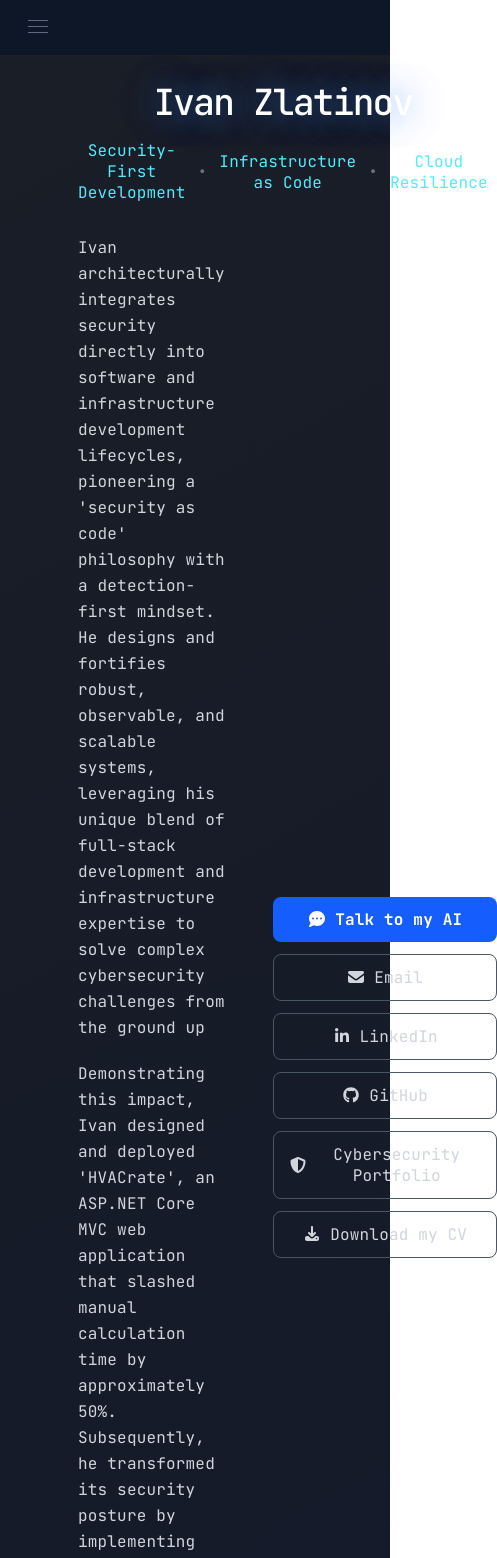
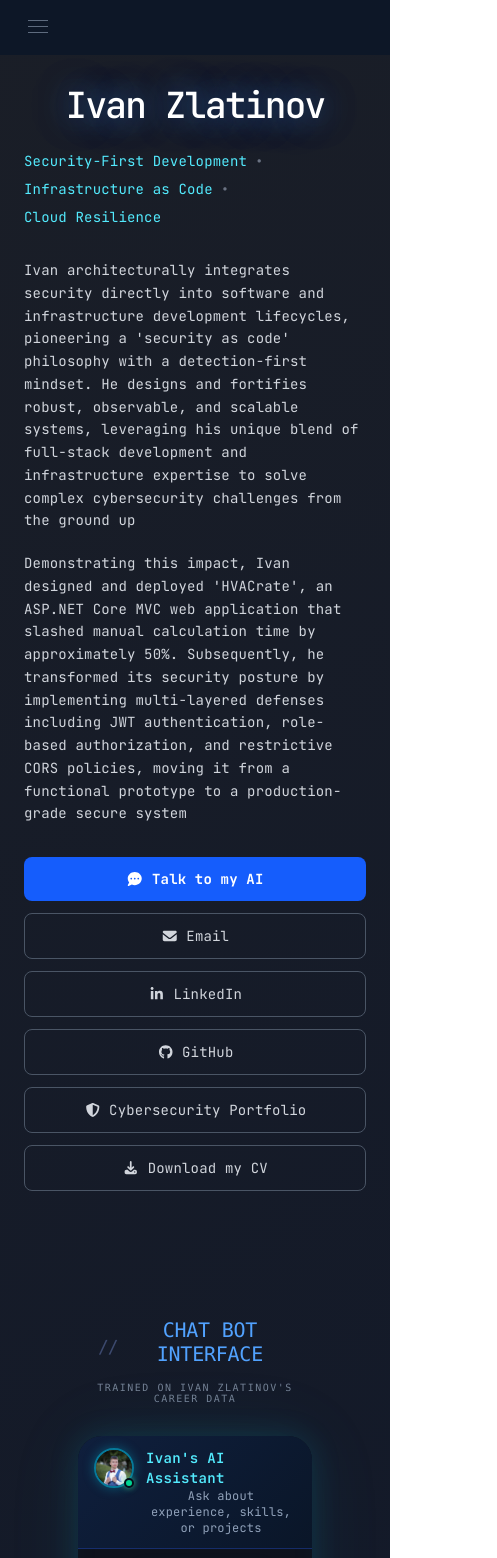
Before and after one commit to ivanzlatinov1/portfolio, a React (Vite) app: page / in a window 390 px wide. Shown: the top 1558 px of the page, 497 px wide, since content can reach past the window. Built offline with nearby package versions, Linux system fonts and the light colour scheme.

Commit message:
Added responsiveness to all sections

```diff
--- a/src/components/Metric.tsx
+++ b/src/components/Metric.tsx
@@ -13,28 +13,33 @@ interface MetricProps {
 const Metric = ({ icon, stat, description, project }: MetricProps) => {
     return (
         <div
-            className="group relative flex flex-col items-center gap-2.5 overflow-hidden rounded-xl
-            border border-white/10 bg-white/5 p-6 text-center backdrop-blur-sm
+            className="group relative flex flex-col items-center gap-2 sm:gap-2.5 overflow-hidden rounded-xl
+            border border-white/10 bg-white/5 p-4 sm:p-6 text-center backdrop-blur-sm
             transition-all duration-200
             hover:-translate-y-1 hover:border-cyan-500/30 hover:shadow-[0_8px_32px_rgba(0,0,0,0.25),0_0_0_1px_rgba(56,189,248,0.12)]"
         >
             <div className="pointer-events-none absolute inset-0 bg-linear-to-br from-cyan-400/5 to-transparent opacity-0 transition-opacity duration-200 group-hover:opacity-100" />
 
-            <div className="flex h-12 w-12 items-center justify-center rounded-xl bg-cyan-500/10 transition-transform duration-200 group-hover:scale-110">
-                <FontAwesomeIcon {...icon} className="text-xl text-cyan-400" />
+            <div className="flex h-9 w-9 sm:h-12 sm:w-12 items-center justify-center rounded-xl bg-cyan-500/10 transition-transform duration-200 group-hover:scale-110">
+                <FontAwesomeIcon
+                    {...icon}
+                    className="text-base sm:text-xl text-cyan-400"
+                />
             </div>
 
-            <p className="text-2xl font-medium text-white transition-colors duration-200 group-hover:text-cyan-400">
+            <p className="text-xl sm:text-2xl font-medium text-white transition-colors duration-200 group-hover:text-cyan-400">
                 {stat}
             </p>
 
             <div className="h-px w-8 rounded bg-white/20 transition-all duration-200 group-hover:w-14 group-hover:bg-cyan-500/50" />
 
-            <p className="text-sm text-slate-300 leading-snug">{description}</p>
+            <p className="text-xs sm:text-sm text-slate-300 leading-snug">
+                {description}
+            </p>
 
             <p
-                className="translate-y-1 rounded-full bg-cyan-500/10 px-2.5 py-0.5 text-xs text-cyan-400
-    opacity-0 transition-all duration-200 group-hover:translate-y-0 group-hover:opacity-100"
+                className="translate-y-1 rounded-full bg-cyan-500/10 px-2 sm:px-2.5 py-0.5 text-[10px] sm:text-xs text-cyan-400
+                opacity-0 transition-all duration-200 group-hover:translate-y-0 group-hover:opacity-100"
             >
                 {project}
             </p>
--- a/src/components/XMark.tsx
+++ b/src/components/XMark.tsx
@@ -21,13 +21,14 @@ const XMark = ({ p }: XMarkProps) => {
 
     return (
         <div
-            className="absolute flex flex-col items-center gap-2 -translate-x-1/2 -translate-y-1/2"
+            className="absolute flex flex-col items-center gap-1 sm:gap-2 -translate-x-1/2 -translate-y-1/2"
             style={{ left: p.left, top: p.top }}
             onMouseEnter={() => setHovered(true)}
             onMouseLeave={() => setHovered(false)}
         >
+            {/* Tooltip */}
             <div
-                className="absolute bottom-23 left-1/2 w-64 rounded-xl p-3 pointer-events-none z-10 transition-all duration-200"
+                className="absolute bottom-16 sm:bottom-23 left-1/2 w-44 sm:w-64 rounded-xl p-2 sm:p-3 pointer-events-none z-10 transition-all duration-200"
                 style={{
                     background: '#0a1628',
                     border: `1px solid ${p.borderColor}44`,
@@ -36,21 +37,28 @@ const XMark = ({ p }: XMarkProps) => {
                 }}
             >
                 <p
-                    className="text-sm font-medium m-0"
+                    className="text-xs sm:text-sm font-medium m-0"
                     style={{ color: p.color }}
                 >
                     {p.title}
                 </p>
-                <p className="text-xs m-0 mt-0.5" style={{ color: '#8ab4d4' }}>
+                <p
+                    className="text-[10px] sm:text-xs m-0 mt-0.5"
+                    style={{ color: '#8ab4d4' }}
+                >
                     {p.subtitle}
                 </p>
-                <p className="text-xs m-0 mt-1.5" style={{ color: '#5a7a9a' }}>
+                <p
+                    className="text-[10px] sm:text-xs m-0 mt-1.5"
+                    style={{ color: '#5a7a9a' }}
+                >
                     {p.stack}
                 </p>
             </div>
 
+            {/* Circle marker */}
             <div
-                className="relative w-13 h-13 bg-[#0f1d38] rounded-full flex items-center justify-center cursor-pointer transition-transform duration-200"
+                className="relative w-9 h-9 sm:w-13 sm:h-13 bg-[#0f1d38] rounded-full flex items-center justify-center cursor-pointer"
                 style={{
                     border: `1.5px solid ${p.borderColor}`,
                     transform: hovered ? 'scale(1.18)' : 'scale(1)',
@@ -60,7 +68,7 @@ const XMark = ({ p }: XMarkProps) => {
                 <div
                     className="absolute rounded-full pointer-events-none"
                     style={{
-                        inset: -8,
+                        inset: -6,
                         border: `1px dashed ${p.borderColor}`,
                         opacity: 0.4,
                     }}
@@ -68,8 +76,8 @@ const XMark = ({ p }: XMarkProps) => {
                 <div
                     className="absolute rounded-sm"
                     style={{
-                        width: 18,
-                        height: 2.5,
+                        width: 13,
+                        height: 2,
                         background: p.color,
                         transform: 'rotate(45deg)',
                     }}
@@ -77,15 +85,18 @@ const XMark = ({ p }: XMarkProps) => {
                 <div
                     className="absolute rounded-sm"
                     style={{
-                        width: 18,
-                        height: 2.5,
+                        width: 13,
+                        height: 2,
                         background: p.color,
                         transform: 'rotate(-45deg)',
                     }}
                 />
             </div>
 
-            <span className="text-xs" style={{ color: p.color, opacity: 0.7 }}>
+            <span
+                className="text-[10px] sm:text-xs"
+                style={{ color: p.color, opacity: 0.7 }}
+            >
                 {p.year}
             </span>
         </div>
--- a/src/sections/Landing.tsx
+++ b/src/sections/Landing.tsx
@@ -12,14 +12,17 @@ import info from '../assets/information'
 const Landing = () => {
     return (
         <section
-            className="w-full h-full flex flex-col px-[20%] py-16 gap-8"
+            className="w-full h-full flex flex-col px-6 sm:px-12 md:px-[15%] lg:px-[20%] py-16 gap-8"
             id="about"
         >
+            {/* Header row — hide Logo on mobile */}
             <div className="flex flex-row items-end gap-6">
-                <Logo />
+                <div className="hidden md:block">
+                    <Logo />
+                </div>
                 <div className="flex flex-col">
                     <h1
-                        className="text-5xl font-black text-white tracking-tight"
+                        className="text-3xl sm:text-4xl lg:text-5xl font-black text-white tracking-tight"
                         style={{
                             textShadow:
                                 '0 0 30px rgba(59,130,246,0.6), 0 0 60px rgba(59,130,246,0.3)',
@@ -27,7 +30,7 @@ const Landing = () => {
                     >
                         Ivan Zlatinov
                     </h1>
-                    <div className="flex flex-row items-center gap-3 text-md text-cyan-300">
+                    <div className="flex flex-wrap items-center gap-2 sm:gap-3 text-sm sm:text-md text-cyan-300 mt-1">
                         <span>Security-First Development</span>
                         <span className="text-gray-500">•</span>
                         <span>Infrastructure as Code</span>
@@ -37,19 +40,21 @@ const Landing = () => {
                 </div>
             </div>
 
-            <div className="flex flex-row gap-12 items-center">
+            {/* Body — stacks on mobile, side-by-side on md+ */}
+            <div className="flex flex-col md:flex-row gap-8 md:gap-12 items-start md:items-center">
                 <div className="flex flex-col gap-5 flex-1">
-                    <p className="text-base text-start leading-relaxed text-gray-300">
+                    <p className="text-sm sm:text-base text-start leading-relaxed text-gray-300">
                         {info.landing_1}
                     </p>
-                    <p className="text-base text-start leading-relaxed text-gray-300">
+                    <p className="text-sm sm:text-base text-start leading-relaxed text-gray-300">
                         {info.landing_2}
                     </p>
                 </div>
 
-                <div className="flex flex-col h-full gap-3 w-56 shrink-0">
+                {/* Buttons — full width on mobile, fixed width on md+ */}
+                <div className="flex flex-col gap-3 w-full md:w-56 md:shrink-0">
                     <button
-                        className="flex items-center cursor-pointer justify-center gap-2 bg-blue-600 hover:bg-blue-500 text-white font-bold py-3 px-4 rounded-lg transition-colors"
+                        className="flex items-center cursor-pointer justify-center gap-2 bg-blue-600 hover:bg-blue-500 text-white font-bold py-3 px-4 rounded-lg transition-colors text-sm sm:text-base"
                         onClick={() =>
                             document
                                 .getElementById('chat')
@@ -60,7 +65,7 @@ const Landing = () => {
                     </button>
                     <a
                         href="mailto:ivanzlatinov006@gmail.com"
-                        className="flex items-center justify-center gap-2 border border-gray-600 hover:border-blue-500 text-gray-300 hover:text-white py-3 px-4 rounded-lg transition-all hover:shadow-[0_0_12px_rgba(59,130,246,0.6)]"
+                        className="flex items-center justify-center gap-2 border border-gray-600 hover:border-blue-500 text-gray-300 hover:text-white py-3 px-4 rounded-lg transition-all hover:shadow-[0_0_12px_rgba(59,130,246,0.6)] text-sm sm:text-base"
                     >
                         <FontAwesomeIcon icon={faEnvelope} /> Email
                     </a>
@@ -68,7 +73,7 @@ const Landing = () => {
                         href="https://www.linkedin.com/in/ivanzlatinov1"
                         target="_blank"
                         rel="noopener noreferrer"
-                        className="flex items-center justify-center gap-2 border border-gray-600 hover:border-blue-500 text-gray-300 hover:text-white py-3 px-4 rounded-lg transition-all hover:shadow-[0_0_12px_rgba(59,130,246,0.6)]"
+                        className="flex items-center justify-center gap-2 border border-gray-600 hover:border-blue-500 text-gray-300 hover:text-white py-3 px-4 rounded-lg transition-all hover:shadow-[0_0_12px_rgba(59,130,246,0.6)] text-sm sm:text-base"
                     >
                         <FontAwesomeIcon icon={faLinkedinIn} /> LinkedIn
                     </a>
@@ -76,7 +81,7 @@ const Landing = () => {
                         href="https://github.com/ivanzlatinov1"
                         target="_blank"
                         rel="noopener noreferrer"
-                        className="flex items-center justify-center gap-2 border border-gray-600 hover:border-blue-500 text-gray-300 hover:text-white py-3 px-4 rounded-lg transition-all hover:shadow-[0_0_12px_rgba(59,130,246,0.6)]"
+                        className="flex items-center justify-center gap-2 border border-gray-600 hover:border-blue-500 text-gray-300 hover:text-white py-3 px-4 rounded-lg transition-all hover:shadow-[0_0_12px_rgba(59,130,246,0.6)] text-sm sm:text-base"
                     >
                         <FontAwesomeIcon icon={faGithub} /> GitHub
                     </a>
@@ -84,7 +89,7 @@ const Landing = () => {
                         href="https://github.com/ivanzlatinov1/cybersecurity-portfolio"
                         target="_blank"
                         rel="noopener noreferrer"
-                        className="flex items-center justify-center gap-2 border border-gray-600 hover:border-blue-500 text-gray-300 hover:text-white py-3 px-4 rounded-lg transition-all hover:shadow-[0_0_12px_rgba(59,130,246,0.6)]"
+                        className="flex items-center justify-center gap-2 border border-gray-600 hover:border-blue-500 text-gray-300 hover:text-white py-3 px-4 rounded-lg transition-all hover:shadow-[0_0_12px_rgba(59,130,246,0.6)] text-sm sm:text-base"
                     >
                         <FontAwesomeIcon icon={faShieldHalved} /> Cybersecurity
                         Portfolio
@@ -92,7 +97,7 @@ const Landing = () => {
                     <a
                         href="../assets/IvanZlatinov_CV.pdf"
                         download="Ivan_Zlatinov_CV.pdf"
-                        className="flex items-center justify-center gap-2 border border-gray-600 hover:border-blue-500 text-gray-300 hover:text-white py-3 px-4 rounded-lg transition-all hover:shadow-[0_0_12px_rgba(59,130,246,0.6)]"
+                        className="flex items-center justify-center gap-2 border border-gray-600 hover:border-blue-500 text-gray-300 hover:text-white py-3 px-4 rounded-lg transition-all hover:shadow-[0_0_12px_rgba(59,130,246,0.6)] text-sm sm:text-base"
                     >
                         <FontAwesomeIcon icon={faDownload} /> Download my CV
                     </a>
--- a/src/sections/Metrics.tsx
+++ b/src/sections/Metrics.tsx
@@ -16,7 +16,7 @@ const Metrics = () => {
                 title="Impact Metrics"
                 description="A snapshot of key outcomes delivered across my projects"
             />
-            <div className="w-full h-full flex justify-center px-[20%] py-10 [10%] gap-8">
+            <div className="w-full h-full grid grid-cols-1 sm:grid-cols-3 px-6 sm:px-[10%] lg:px-[20%] py-10 gap-4 sm:gap-6 lg:gap-8">
                 <Metric
                     icon={{ icon: faStopwatch }}
                     stat="50%"
```
